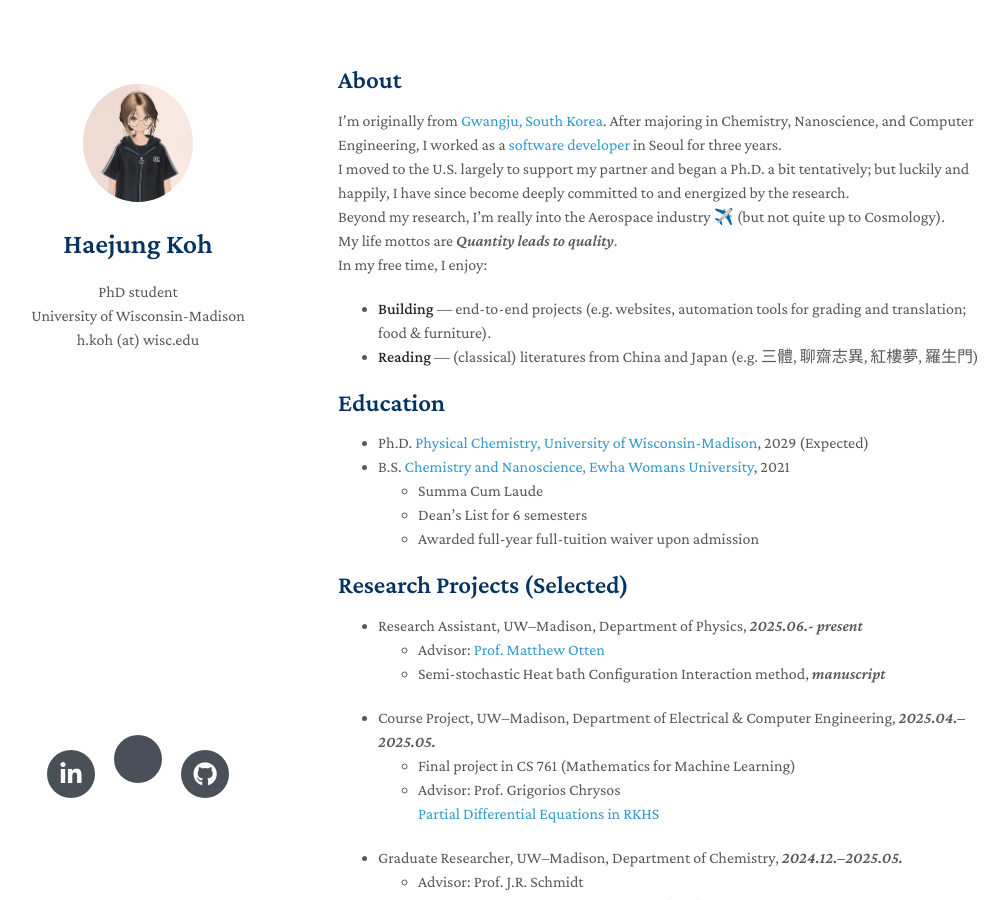
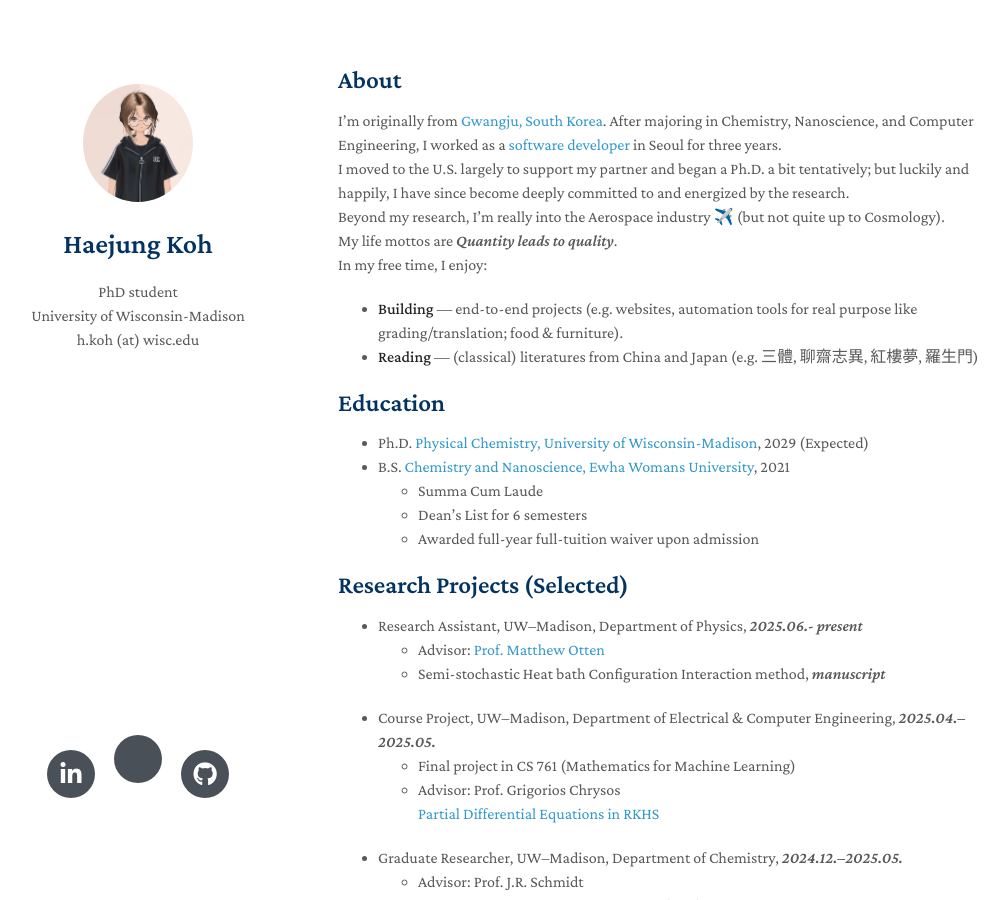
Before and after one commit to MaximHelio/MaximHelio.github.io, a Jekyll site: the page built from index.md, in a window 1280 px wide and 900 px high. Shown: the whole window, without its empty margins (132-1140 px from the left). Built offline with Jekyll 4.4.1, drawn with Linux system fonts in a browser that asks for light colours; nearby versions of some CDN libraries; a style sheet for code colours, icons or effects is not loaded; our own code applies the rules of GitHub Pages for plain Markdown files.

Commit message:
Add first

```diff
--- a/index.md
+++ b/index.md
@@ -8,7 +8,7 @@ I moved to the U.S. largely to support my partner and began a Ph.D. a bit tentat
 Beyond my research, I'm really into the Aerospace industry ✈️ (but not quite up to Cosmology).
 My life mottos are *Quantity leads to quality*.\\
 In my free time, I enjoy:
-- **Building** — end-to-end projects (e.g. websites, automation tools for grading and translation; food & furniture).
+- **Building** — end-to-end projects (e.g. websites, automation tools for real purpose like grading/translation; food & furniture).
 - **Reading** — (classical) literatures from China and Japan (e.g. 三體, 聊齋志異, 紅樓夢, 羅生門)
 
 ## Education
```
